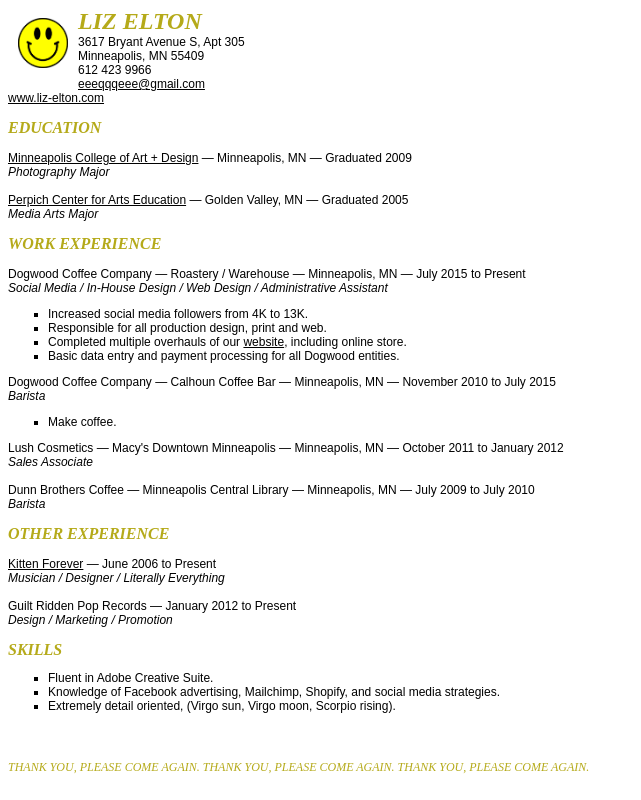
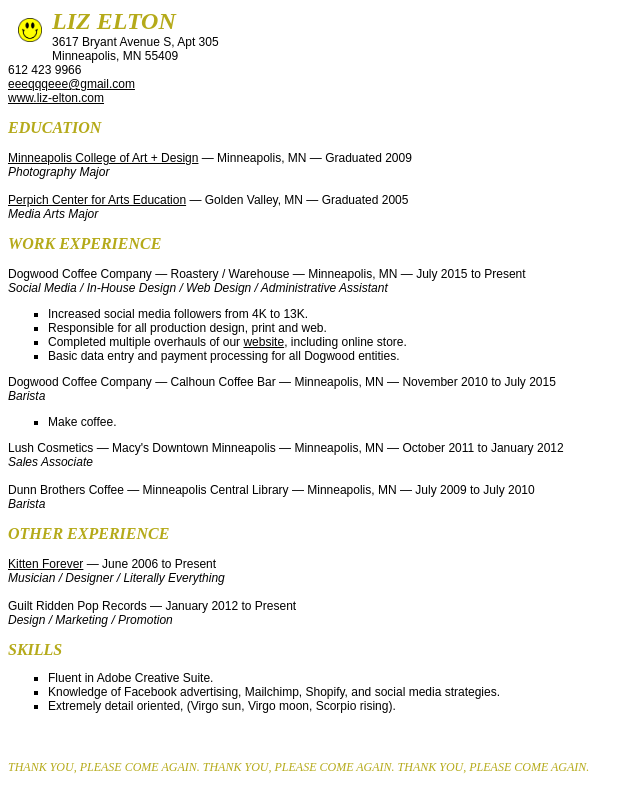
Before and after one commit to decameters/decameters.github.io, a plain HTML site: page index.html in a window 1280 px wide. Shown: the whole page, without its empty margins (0-641 px from the left). Drawn offline with Linux system fonts and the light colour scheme.

Commit message:
Update index.html

```diff
--- a/index.html
+++ b/index.html
@@ -6,7 +6,7 @@
   </head>
   <body>
     <header>
-      <img src="https://raw.githubusercontent.com/decameters/decameters.github.io/master/smilefile.png" width="50" />
+      <img src="https://raw.githubusercontent.com/decameters/decameters.github.io/master/smilefile.png" width="24" />
     <h1>LIZ ELTON</h1>
       3617 Bryant Avenue S, Apt 305<br>
       Minneapolis, MN 55409<br>
```
